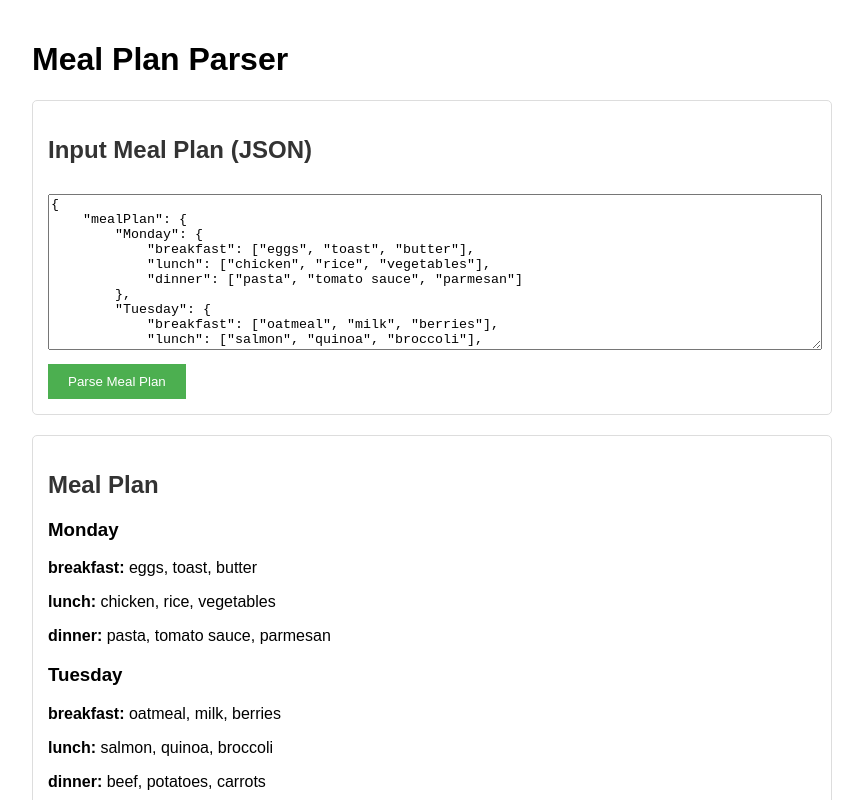
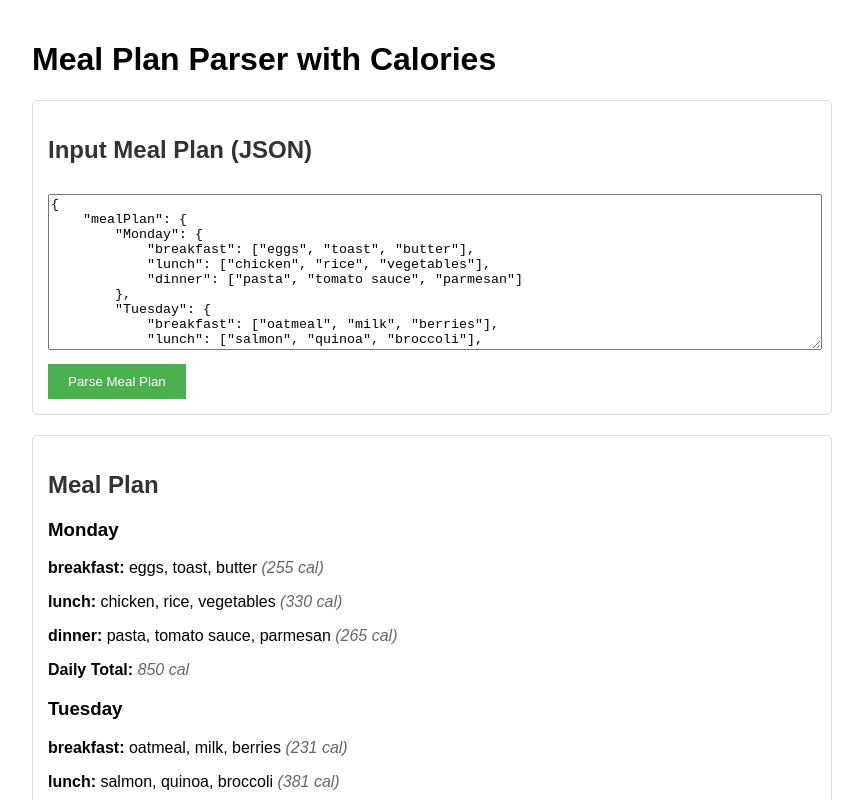
Before and after one commit to Wosiu6/MealSite, a plain HTML site: page index.html in a window 1280 px wide. Both pictures are taken after a click on the button "Parse Meal Plan". Shown: the top 800 px of the page, without its empty margins (208-1071 px from the left). Drawn offline with Linux system fonts and the light colour scheme.

Commit message:
add calories support

```diff
--- a/index.html
+++ b/index.html
@@ -3,7 +3,7 @@
 <head>
     <meta charset="UTF-8">
     <meta name="viewport" content="width=device-width, initial-scale=1.0">
-    <title>Meal Plan Parser</title>
+    <title>Meal Plan Parser with Calories</title>
     <style>
         body {
             font-family: Arial, sans-serif;
@@ -35,10 +35,14 @@
         h2 {
             color: #333;
         }
+        .calories {
+            color: #666;
+            font-style: italic;
+        }
     </style>
 </head>
 <body>
-    <h1>Meal Plan Parser</h1>
+    <h1>Meal Plan Parser with Calories</h1>
 
     <div class="section">
         <h2>Input Meal Plan (JSON)</h2>
@@ -71,20 +75,61 @@
         <div id="shoppingListOutput"></div>
     </div>
 
+    <div class="section" id="calorieSummary" style="display: none;">
+        <h2>Calorie Summary</h2>
+        <div id="calorieOutput"></div>
+    </div>
+
     <script>
+        // Simple calorie database (calories per typical serving)
+        const calorieDatabase = {
+            'eggs': 78,        // 1 large egg
+            'toast': 75,       // 1 slice
+            'butter': 102,     // 1 tbsp
+            'chicken': 165,    // 100g
+            'rice': 130,       // 1 cup cooked
+            'vegetables': 35,  // 1 cup
+            'pasta': 131,      // 1 cup cooked
+            'tomato sauce': 112, // 1 cup
+            'parmesan': 22,    // 1 tbsp
+            'oatmeal': 68,     // 1/2 cup dry
+            'milk': 103,       // 1 cup
+            'berries': 60,     // 1 cup
+            'salmon': 206,     // 100g
+            'quinoa': 120,     // 1 cup cooked
+            'broccoli': 55,    // 1 cup
+            'beef': 213,       // 100g
+            'potatoes': 130,   // 1 medium
+            'carrots': 25      // 1 medium
+        };
+
         function parseMealPlan() {
             try {
                 const jsonInput = document.getElementById('jsonInput').value;
                 const data = JSON.parse(jsonInput);
                 const mealPlan = data.mealPlan;
 
-                // Display Meal Plan
+                // Display Meal Plan with Calories
                 let mealPlanHtml = '';
+                let totalCalories = 0;
+                let dailyCalories = {};
+
                 for (const day in mealPlan) {
                     mealPlanHtml += `<h3>${day}</h3>`;
+                    let dayCalories = 0;
+
                     for (const meal in mealPlan[day]) {
-                        mealPlanHtml += `<p><strong>${meal}:</strong> ${mealPlan[day][meal].join(', ')}</p>`;
+                        let mealCalories = 0;
+                        mealPlan[day][meal].forEach(item => {
+                            mealCalories += calorieDatabase[item] || 0;
+                        });
+                        dayCalories += mealCalories;
+                        totalCalories += mealCalories;
+                        mealPlanHtml += `<p><strong>${meal}:</strong> ${mealPlan[day][meal].join(', ')}
+                            <span class="calories">(${mealCalories} cal)</span></p>`;
                     }
+                    mealPlanHtml += `<p><strong>Daily Total:</strong> <span class="calories">${dayCalories} cal</span></p>`;
+                    dailyCalories[day] = dayCalories;
                 }
                 document.getElementById('mealPlanOutput').innerHTML = mealPlanHtml;
                 document.getElementById('mealPlanDisplay').style.display = 'block';
@@ -101,11 +146,24 @@
 
                 let shoppingListHtml = '<ul>';
                 for (const item in shoppingList) {
-                    shoppingListHtml += `<li>${item} (${shoppingList[item]})</li>`;
+                    const itemCalories = calorieDatabase[item] || 0;
+                    shoppingListHtml += `<li>${item} (${shoppingList[item]}) - ${itemCalories} cal per serving</li>`;
                 }
                 shoppingListHtml += '</ul>';
                 document.getElementById('shoppingListOutput').innerHTML = shoppingListHtml;
                 document.getElementById('shoppingListDisplay').style.display = 'block';
+
+                // Calorie Summary
+                let calorieHtml = '<p><strong>Total Calories for Plan:</strong> ' + totalCalories + ' cal</p>';
+                calorieHtml += '<p><strong>Average Daily Calories:</strong> ' +
+                    Math.round(totalCalories / Object.keys(mealPlan).length) + ' cal</p>';
+                calorieHtml += '<h3>Calories by Day:</h3><ul>';
+                for (const day in dailyCalories) {
+                    calorieHtml += `<li>${day}: ${dailyCalories[day]} cal</li>`;
+                }
+                calorieHtml += '</ul>';
+                document.getElementById('calorieOutput').innerHTML = calorieHtml;
+                document.getElementById('calorieSummary').style.display = 'block';
 
             } catch (error) {
                 alert('Error parsing JSON: ' + error.message);
```
